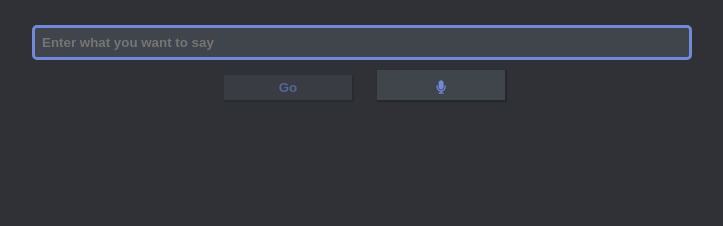
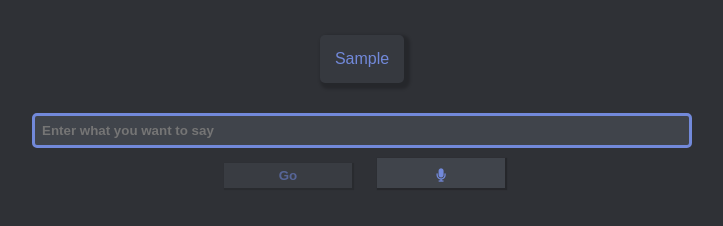
Before and after one commit to pranavbaburaj/simple-chat-bot, a plain HTML site: page index.html in a window 1280 px wide. Both pictures are taken after typing "Sample" into the empty fields and a click on the button "Go". Shown: the whole page, without its empty margins (278-1001 px from the left). Drawn offline with Linux system fonts and the light colour scheme.

Commit message:
Added a message area

```diff
--- a/index.html
+++ b/index.html
@@ -8,10 +8,12 @@
     <link rel="stylesheet" href="https://cdnjs.cloudflare.com/ajax/libs/font-awesome/5.15.2/css/all.min.css" integrity="sha512-HK5fgLBL+xu6dm/Ii3z4xhlSUyZgTT9tuc/hSrtw6uzJOvgRr2a9jyxxT1ely+B+xFAmJKVSTbpM/CuL7qxO8w==" crossorigin="anonymous" />
 </head>
 <body>
+    <!-- <div class="d"`<cdiv> -->
     <div class="container">
         <div class="chat">
-            <div class="user"></div>
-            <div class="bot"></div>
+            <div class="user">
+                <div class="messages"></div>
+            </div>
         </div>
         <div class="form">
             <input type="text" class="user-input" placeholder="Enter what you want to say">
--- a/scripts/index.js
+++ b/scripts/index.js
@@ -18,6 +18,26 @@ const submitVoiceInput = document.querySelector('.go')
 // the main user input box
 export const inputTextBox = document.querySelector('.user-input')
 
+// messages
+export const messageList = document.querySelector('.messages')
+
+export function addBotMessage(messageToAdd, listItem){
+    // create a list elemeny
+    var listItemNode = document.createElement('li')
+    var listTextNode = document.createTextNode(messageToAdd.toString())
+    listItemNode.appendChild(listTextNode)
+    listItem.appendChild(listItemNode)
+}
+
+// the enter key event
+// listener for user text input
+// box
+inputTextBox.addEventListener('keydown', function(event) {
+    if(event.keyCode == 13){
+        createTextEvaluator(inputTextBox.value)
+        TextEvaluator.clearInputBox(inputTextBox)
+    }
+})
 
 // event listeners
 // button clicks for computers and touchscreen devices
--- /dev/null
+++ b/scripts/message.js
@@ -0,0 +1,13 @@
+import {messageList} from "./index.js"
+
+export function getMessageTemplate(message){
+    return `
+    <div class="helloworld">
+        <p>${message}</p>
+    </div>
+    `
+}
+
+export function addMessage(message){
+    messageList.innerHTML = getMessageTemplate(message)
+}
--- a/scripts/text.js
+++ b/scripts/text.js
@@ -1,5 +1,6 @@
 // import {inputTextBox} from "./index.js"
 import {Speaker} from "./speech.js"
+import {addMessage} from "./message.js"
 
 // Create a new text evaluator
 /**
@@ -42,6 +43,7 @@ export class TextEvaluator{
     startReply(){
         var speaker = new Speaker(this.result)
         speaker.speak()
+        addMessage(this.result)
         console.log(speaker)
     }
 }
--- a/style/main.css
+++ b/style/main.css
@@ -71,3 +71,24 @@ body {
     border : none;
     box-shadow: 1px 1px 1px 1px rgba(0, 0, 0, 0.2);
 }
+
+
+.helloworld {
+    border: none;
+    background-color: #36393F;
+    border-radius: 5px;
+    padding: 15px;
+    margin: 10px 10px 10px 10px;
+    color: var(--text);
+    /* opacity: ; */
+    box-shadow: 3px 3px 3px 3px rgba(0, 0, 0, 0.2);
+    margin-bottom: 30px;
+  }
+
+
+  /* Clear floats */
+  .helloworld::after {
+    content: "";
+    clear: both;
+    display: table;
+  }
```
